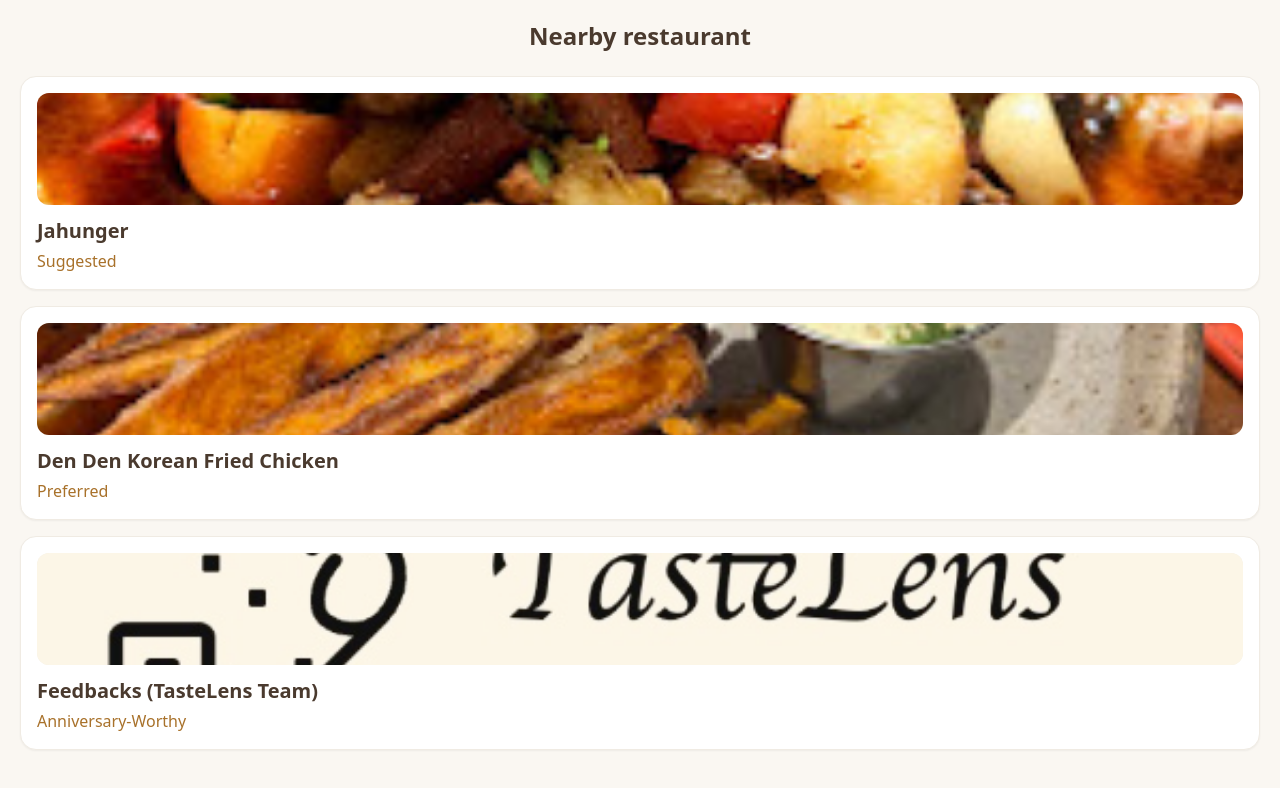
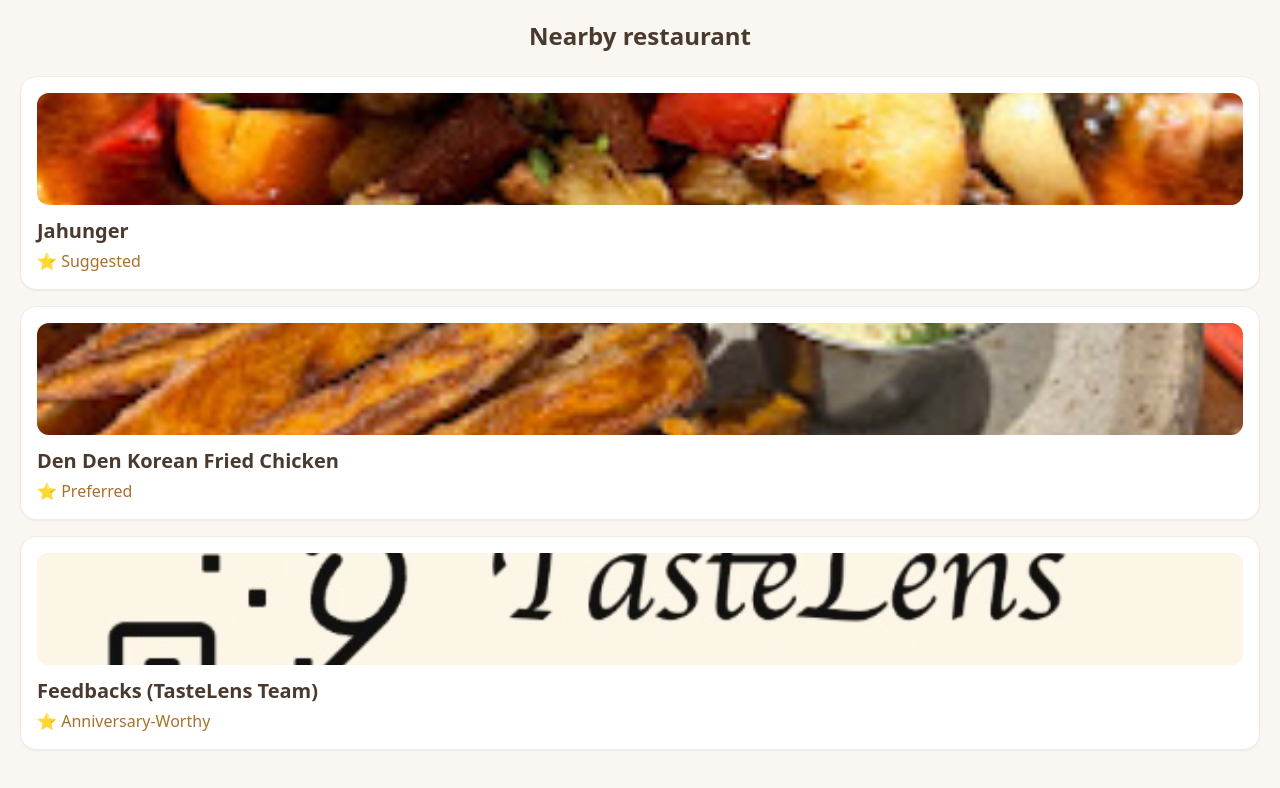
Before and after one commit to Bot-Tomchen/tastelens-python, a Next.js app: page / in a window 1280 px wide. Shown: the top 788 px of the page. Built offline with nearby package versions, Linux system fonts and the light colour scheme.

Commit message:
add restaurant images on home page

```diff
--- a/pages/index.js
+++ b/pages/index.js
@@ -1,30 +1,31 @@
+// pages/index.js
 import Link from "next/link";
 
-export default function Home() {
 const restaurants = [
   {
     id: 1,
     name: "Jahunger",
-      rating: 4.7,            // 数字
-      label: "Suggested",     // 展示用
-      img: "/images/Jahunger1.jpg"
+    rating: 4.7,                  // 内部用数字
+    label: "Suggested",           // 展示用文案
+    img: "/images/jahunger1.jpg", // 首页缩略图用第一张
   },
   {
     id: 2,
     name: "Den Den Korean Fried Chicken",
     rating: 4.6,
     label: "Preferred",
-      img: "/images/denden1.jpg"
+    img: "/images/denden1.jpg",
   },
   {
     id: 3,
     name: "Feedbacks (TasteLens Team)",
     rating: 4.5,
     label: "Anniversary-Worthy",
-      img: "/images/Tastelens.jpg"
+    img: "/images/Tastelens.jpg",
   },
 ];
 
+export default function Home() {
   return (
     <div className="min-h-screen bg-[#faf7f2] p-5">
       <h1 className="text-2xl font-bold text-center mb-6 text-[#4a3a2e]">
@@ -35,7 +36,7 @@ export default function Home() {
         {restaurants.map((r) => (
           <Link key={r.id} href={`/restaurant/${r.id}`} className="block">
             <div className="bg-white rounded-2xl p-4 shadow-sm border border-[#f0ebe3] cursor-pointer hover:shadow-md transition-shadow duration-150">
-
+              {/* 竖图缩略图 */}
               <div className="relative w-full h-28 overflow-hidden rounded-xl mb-3 bg-[#f5f0e8]">
                 <img
                   src={r.img}
@@ -48,7 +49,7 @@ export default function Home() {
                 {r.name}
               </div>
               <div className="text-[#a8712a] font-medium mt-1">
-                {r.label}
+                ⭐ {r.label}
               </div>
             </div>
           </Link>
```
Lines whose indentation alone changed are shown as unchanged.
